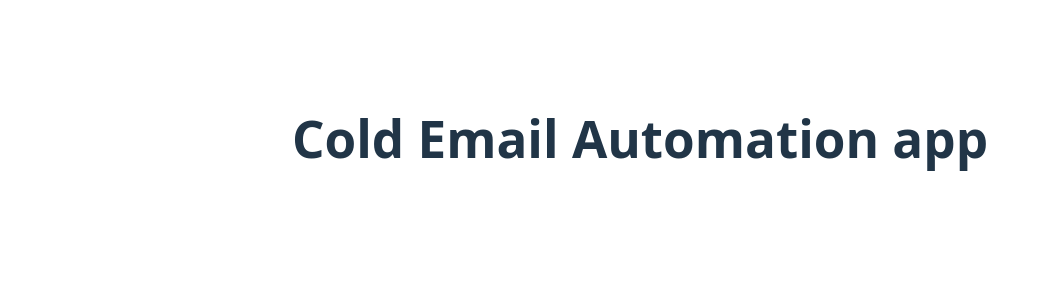
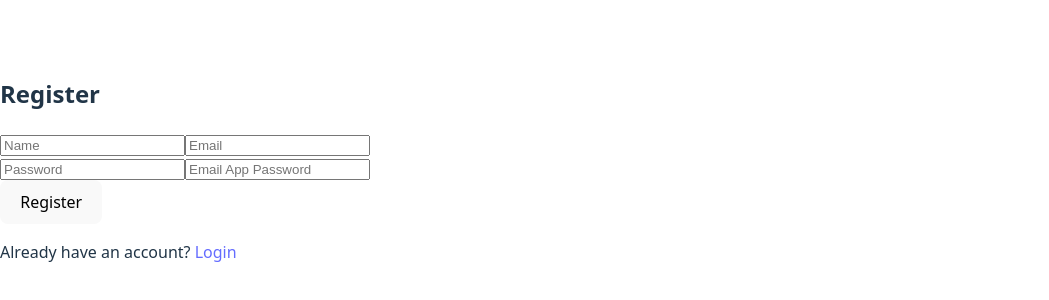
Before and after one commit to Ayushkant3011/Cold-Emailer, a React (Vite) app in the folder Client/: page /register in a window 1280 px wide. Shown: the part 262-562 px from the top of the page, without its empty margins (0-1049 px from the left). Built offline with nearby package versions, Linux system fonts and the light colour scheme.

Commit message:
login,register,navbar added

```diff
--- a/Client/package.json
+++ b/Client/package.json
@@ -12,7 +12,8 @@
   "dependencies": {
     "axios": "^1.13.2",
     "react": "^19.2.0",
-    "react-dom": "^19.2.0"
+    "react-dom": "^19.2.0",
+    "react-router-dom": "^7.12.0"
   },
   "devDependencies": {
     "@eslint/js": "^9.39.1",
--- a/Client/src/App.jsx
+++ b/Client/src/App.jsx
@@ -1,22 +1,52 @@
-import { useState, useEffect } from 'react'
-import reactLogo from './assets/react.svg'
-import viteLogo from '/vite.svg'
-import './App.css'
-import axios from 'axios';
+import { BrowserRouter as Router, Routes, Route } from "react-router-dom";
+import ProtectedRoute from "./components/ProtectedRoute";
+
+import Login from "./pages/Login";
+import Register from "./pages/Register";
+import Dashboard from "./pages/Dashboard";
+import SendEmail from "./pages/SendEmail";
+import Templates from "./pages/Templates";
 
 function App() {
-  const [count, setCount] = useState(0)
-  useEffect(() => {
-    axios.get("http://localhost:5000/")
-      .then(res => console.log(res.data));
-  }, []);
+  return (
+    <Router>
+      <Routes>
 
+        {/* Public Routes */}
+        <Route path="/" element={<Login />} />
+        <Route path="/register" element={<Register />} />
 
-  return (
-    <>
-      <h1>Cold Email Automation app</h1>
-    </>
-  )
+        {/* Protected Routes */}
+        <Route
+          path="/dashboard"
+          element={
+            <ProtectedRoute>
+              <Dashboard />
+            </ProtectedRoute>
+          }
+        />
+
+        <Route
+          path="/send"
+          element={
+            <ProtectedRoute>
+              <SendEmail />
+            </ProtectedRoute>
+          }
+        />
+
+        <Route
+          path="/templates"
+          element={
+            <ProtectedRoute>
+              <Templates />
+            </ProtectedRoute>
+          }
+        />
+
+      </Routes>
+    </Router>
+  );
 }
 
-export default App
+export default App;
--- /dev/null
+++ b/Client/src/components/ProtectedRoute.jsx
@@ -0,0 +1,13 @@
+import { Navigate } from "react-router-dom";
+
+const ProtectedRoute = ({ children }) => {
+  const token = localStorage.getItem("token");
+
+  if (!token) {
+    return <Navigate to="/" />;
+  }
+
+  return children;
+};
+
+export default ProtectedRoute;
--- /dev/null
+++ b/Client/src/pages/Login.jsx
@@ -0,0 +1,58 @@
+import { useState } from "react";
+import axios from "axios";
+import { useNavigate, Link } from "react-router-dom";
+
+function Login() {
+  const [form, setForm] = useState({
+    email: "",
+    password: ""
+  });
+
+  const navigate = useNavigate();
+
+  const handleLogin = async (e) => {
+    e.preventDefault();
+
+    try {
+      const res = await axios.post(
+        "http://localhost:5000/api/auth/login",
+        form
+      );
+
+      localStorage.setItem("token", res.data.token);
+      navigate("/dashboard");
+    } catch (err) {
+      alert("Invalid credentials");
+    }
+  };
+
+  return (
+    <div style={{ maxWidth: 400, margin: "auto", marginTop: 80 }}>
+      <h2>Login</h2>
+
+      <form onSubmit={handleLogin}>
+        <input
+          type="email"
+          placeholder="Email"
+          required
+          onChange={(e) => setForm({ ...form, email: e.target.value })}
+        />
+
+        <input
+          type="password"
+          placeholder="Password"
+          required
+          onChange={(e) => setForm({ ...form, password: e.target.value })}
+        />
+
+        <button type="submit">Login</button>
+      </form>
+
+      <p>
+        Don't have an account? <Link to="/register">Register</Link>
+      </p>
+    </div>
+  );
+}
+
+export default Login;
--- /dev/null
+++ b/Client/src/pages/Register.jsx
@@ -0,0 +1,75 @@
+import { useState } from "react";
+import axios from "axios";
+import { useNavigate, Link } from "react-router-dom";
+
+function Register() {
+  const [form, setForm] = useState({
+    name: "",
+    email: "",
+    password: "",
+    emailPassword: ""
+  });
+
+  const navigate = useNavigate();
+
+  const handleRegister = async (e) => {
+    e.preventDefault();
+
+    try {
+      await axios.post(
+        "http://localhost:5000/api/auth/register",
+        form
+      );
+
+      alert("Registration successful!");
+      navigate("/");
+    } catch (err) {
+      alert("Registration failed");
+    }
+  };
+
+  return (
+    <div style={{ maxWidth: 400, margin: "auto", marginTop: 80 }}>
+      <h2>Register</h2>
+
+      <form onSubmit={handleRegister}>
+        <input
+          placeholder="Name"
+          required
+          onChange={(e) => setForm({ ...form, name: e.target.value })}
+        />
+
+        <input
+          type="email"
+          placeholder="Email"
+          required
+          onChange={(e) => setForm({ ...form, email: e.target.value })}
+        />
+
+        <input
+          type="password"
+          placeholder="Password"
+          required
+          onChange={(e) => setForm({ ...form, password: e.target.value })}
+        />
+
+        <input
+          type="password"
+          placeholder="Email App Password"
+          required
+          onChange={(e) =>
+            setForm({ ...form, emailPassword: e.target.value })
+          }
+        />
+
+        <button type="submit">Register</button>
+      </form>
+
+      <p>
+        Already have an account? <Link to="/">Login</Link>
+      </p>
+    </div>
+  );
+}
+
+export default Register;
```
Also changed, not shown: Client/src/components/Navbar.jsx (added, +13 -0 lines).
